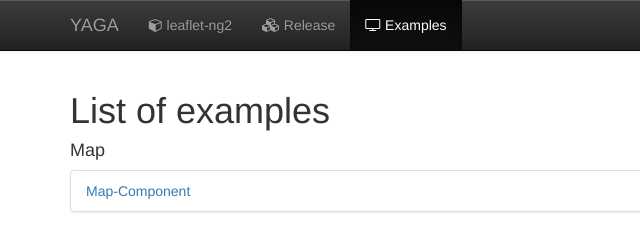
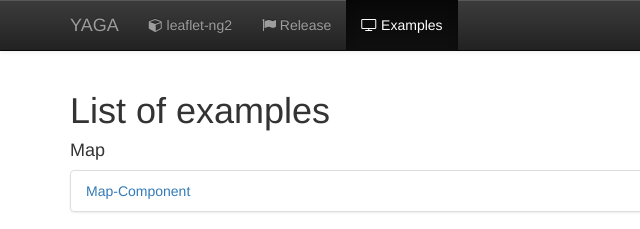
Before and after one commit to yagajs/leaflet-ng2, a website: page examples/index.html in a window 1280 px wide. Shown: the top 229 px of the page, 0-640 px from the left. Drawn offline with nearby package versions, Linux system fonts and the light colour scheme.

Commit message:
#180 change release icon from cube to flag

```diff
--- a/examples/index.html
+++ b/examples/index.html
@@ -17,7 +17,7 @@
         <ul class="nav navbar-nav">
             <a class="navbar-brand" href="https://yagajs.org" data-placement="bottom" title="YAGA">YAGA</a>
             <li class="nav-item nav-link"><a href="https://leaflet-ng2.yagajs.org" title="leaflet-ng2"><span class="fa fa-cube" aria-hidden="true"></span>  leaflet-ng2</a></li>
-            <li class="nav-item nav-link"><a href="../" title="Last release"><span class="fa fa-cubes" aria-hidden="true"></span>  Release</a></li>
+            <li class="nav-item nav-link"><a href="../" title="Last release"><span class="fa fa-flag" aria-hidden="true"></span>  Release</a></li>
             <li class="nav-item nav-link active"><a href="#" title="YAGA Examples"><span class="fa fa-tv" aria-hidden="true"></span>  Examples</a></li>
         </ul>
     </div>
```
